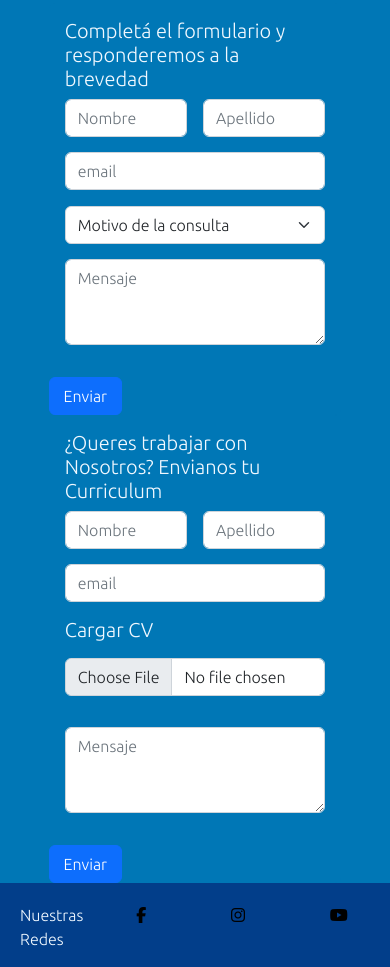
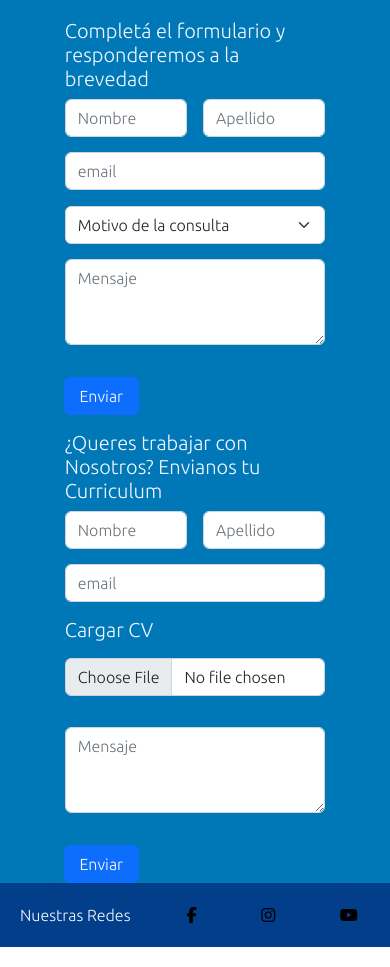
Before and after one commit to Nicoalonso55/Curso-desarollo-web, a plain HTML site: page contacto.html in a window 390 px wide. Shown: the part 156-1123 px from the top of the page. Drawn offline with nearby package versions, Linux system fonts and the light colour scheme.

Commit message:
trabajo responsive nav y footer

```diff
--- a/contacto.html
+++ b/contacto.html
@@ -149,7 +149,7 @@
 
                   </div>
 
-                  <button class="btn btn-primary w-25" type="submit">Enviar</button>
+                  <button class="btn btn-primary boton" type="submit">Enviar</button>
 
                 </div>
 
@@ -195,7 +195,7 @@
 
               </div>
 
-              <button class="btn btn-primary w-25" type="submit">Enviar</button>
+              <button class="btn btn-primary boton" type="submit">Enviar</button>
 
             </div>
         </section>
--- a/scss/components/_contacto.scss
+++ b/scss/components/_contacto.scss
@@ -28,3 +28,8 @@
 .h5-form {
     color: $color_texto;
 }
+
+.boton {
+    width: 75px;
+    margin-left: 15px;
+}
--- a/scss/components/_footer.scss
+++ b/scss/components/_footer.scss
@@ -42,3 +42,53 @@
 		}
 	}
 }
+
+
+/***** TRABAJO @MEDIA NUESTRAS REDES *****/
+
+
+
+@media (max-width:572px) {
+    .final-link-redes {
+        padding-bottom: 20px;
+        width: 70%;
+        display: flex;
+        justify-content: space-around;
+        flex-wrap: wrap;
+    }
+    .final-div-p {
+        color: $color_texto;
+        width: 30%;
+    }
+
+}
+
+@media (max-width:537px) {
+    .final-link-redes {
+        padding-bottom: 20px;
+        width: 70%;
+        display: flex;
+        justify-content: space-around;
+        flex-wrap: wrap;
+    }
+    .final-div-p {
+        color: $color_texto;
+        width: 40%;
+    }
+
+}
+
+@media (max-width:360px) {
+    .final-link-redes {
+        padding-bottom: 20px;
+        width: 60%;
+        display: flex;
+        justify-content: space-around;
+        flex-wrap: wrap;
+    }
+    .final-div-p {
+        color: $color_texto;
+        width: 40%;
+    }
+
+}
--- a/scss/components/_header.scss
+++ b/scss/components/_header.scss
@@ -88,3 +88,15 @@
     font-size: 1.0em;
     font-weight: bold;
 }
+
+/***** TRABAJO MEDIA NOMBRE DEL NEGOCIO *****/
+
+@media (max-width:360px) {
+	.nombre-negocio {
+		padding: 20px 20px;
+		color: $color_texto;
+		font-size: 16px;
+		font-weight: bold;
+	}
+
+}
```
Also changed, not shown: css/style.css, 1 other file.
